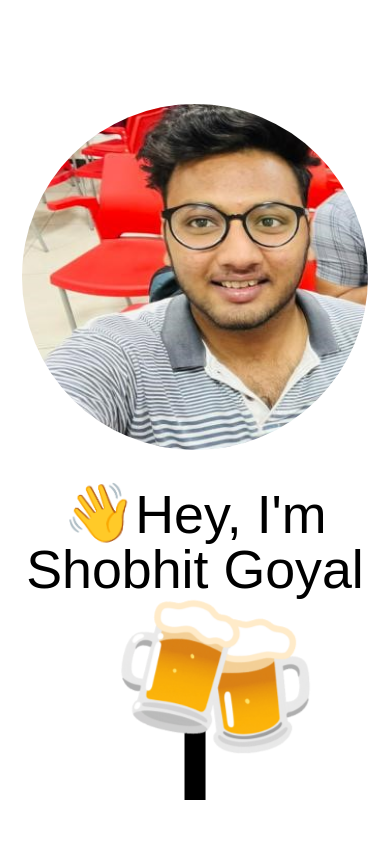
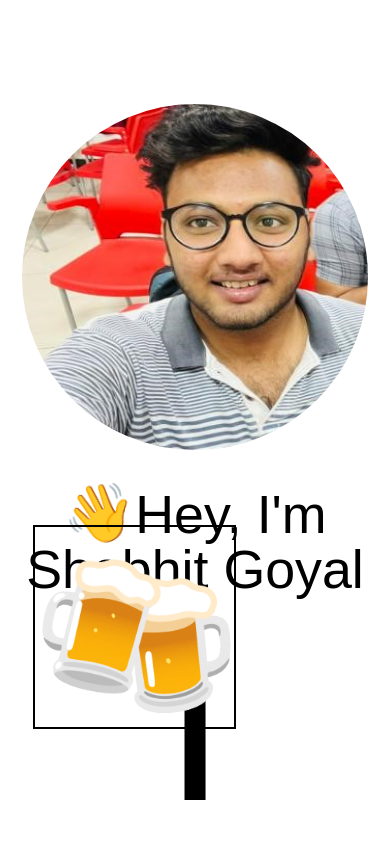
Before and after one commit to Shobhit67/Portfolio, a React (Create React App) app: page / in a window 390 px wide. Shown: the top 844 px of the page. Built offline with nearby package versions, Linux system fonts and the light colour scheme.

Commit message:
Change meet logo

```diff
--- a/src/index.css
+++ b/src/index.css
@@ -115,6 +115,22 @@ p {
   cursor: pointer;
 }
 
+@media (max-width: 1195px) {
+  .meet {
+    border: 2px solid;
+    right: 8rem;
+    bottom: 6rem;
+  }
+}
+
+@media (max-width: 768px) {
+  .meet {
+    border: 2px solid;
+    right: 8rem;
+    bottom: 6rem;
+  }
+}
+
 /* **************************************** PROJECTS SECTIONS ****************************** */
 
 /* TIMELINE */
```
